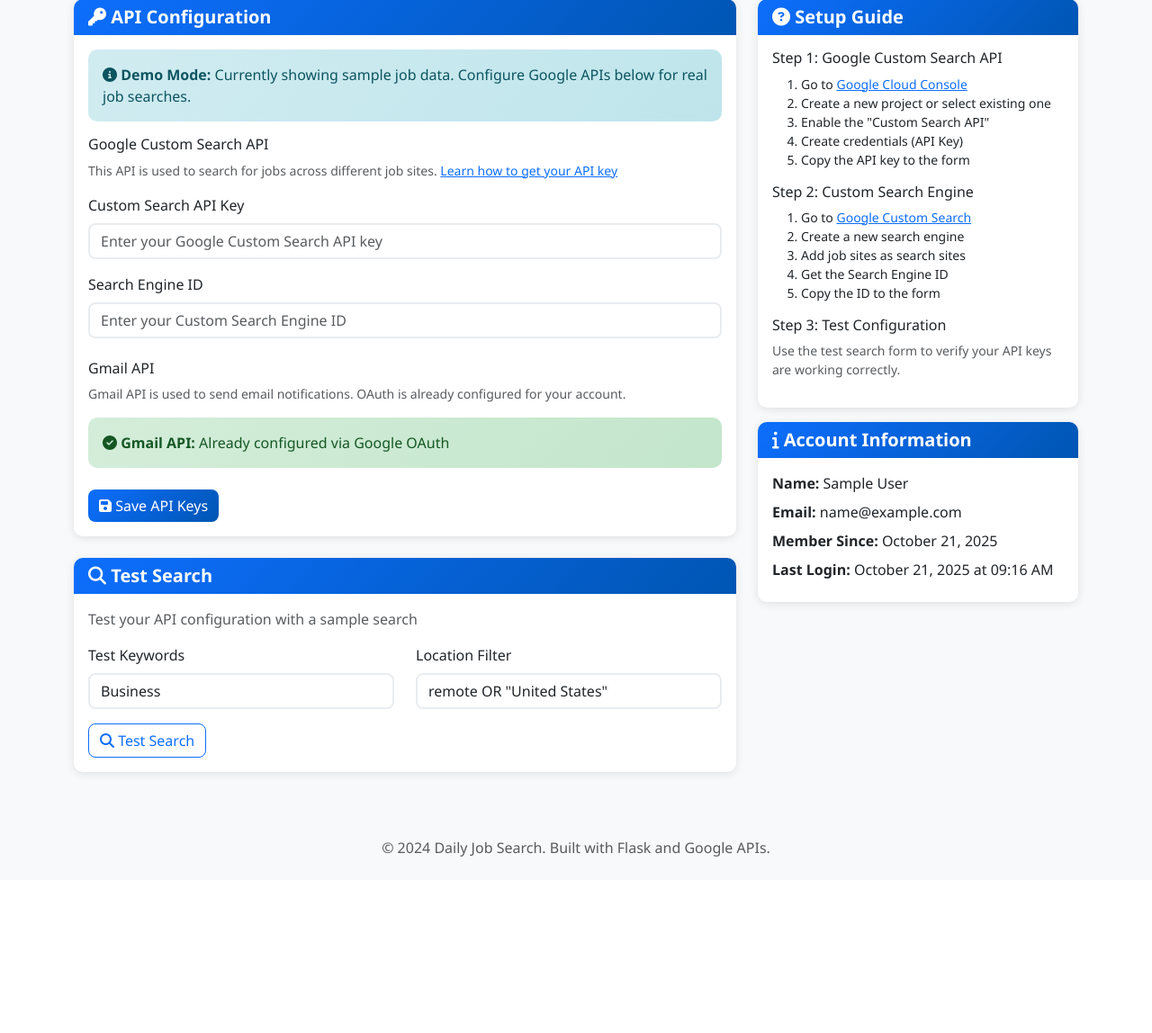
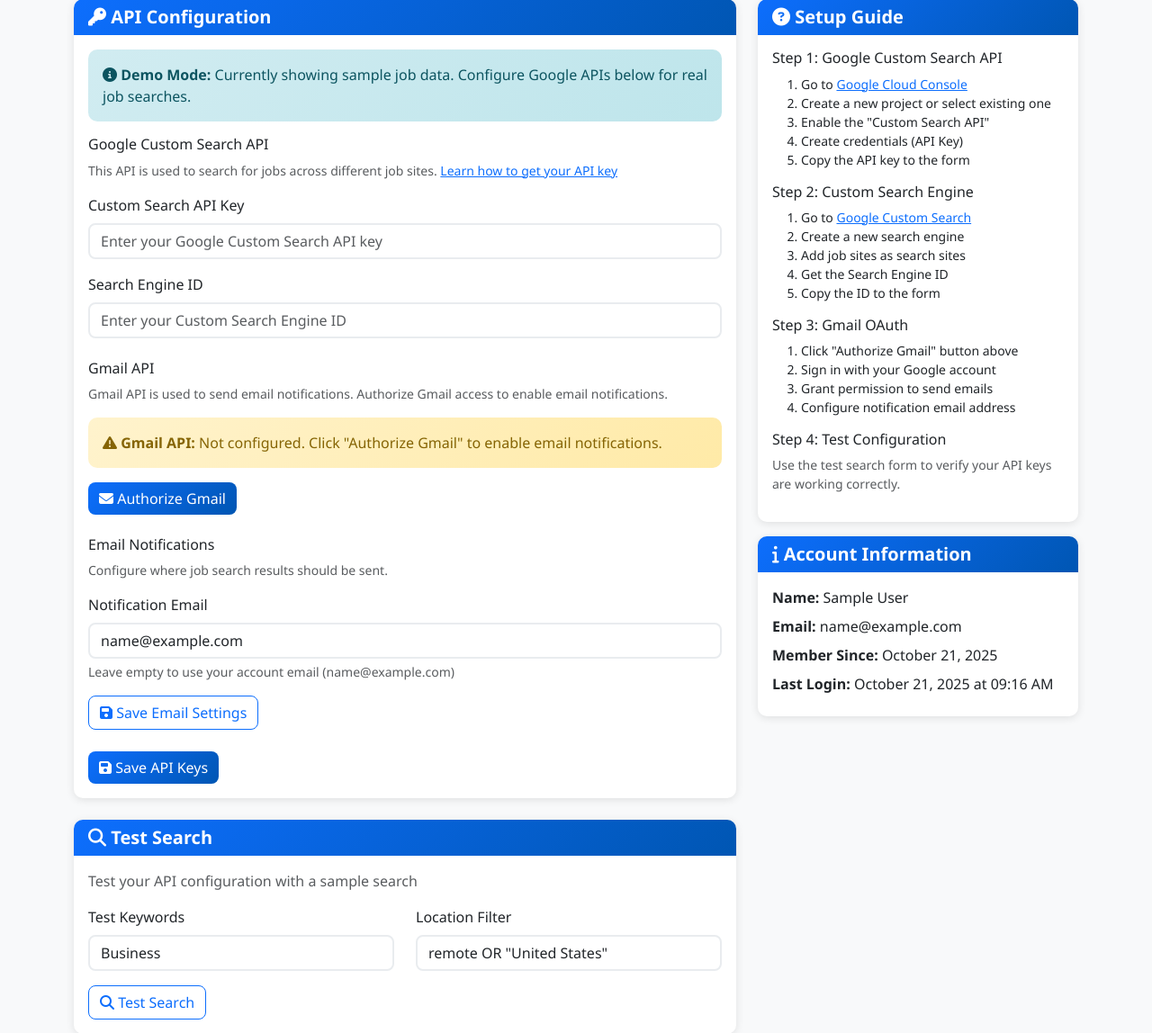
Before and after one commit to AYHD-youtube/daily-job-search, a Flask app: page /settings in a window 1280 px wide. Shown: the part 173-1321 px from the top of the page at 90% size. Before the commit the page ends 1125 px from the top, so only its background shows below. Run offline with Flask 3, Linux system fonts and the light colour scheme; the visitor is signed in with stand-in values (Sample User, id 1); some libraries are stand-ins or nearby versions.

Commit message:
feat(gmail): add Gmail OAuth flow, settings UI, email sending and test endpoint; docs updated

```diff
--- a/app.py
+++ b/app.py
@@ -47,8 +47,14 @@ GOOGLE_REDIRECT_URI = os.environ.get('GOOGLE_REDIRECT_URI', 'http://localhost:50
 SCOPES = [
     'https://www.googleapis.com/auth/userinfo.email',
     'https://www.googleapis.com/auth/userinfo.profile',
+    'https://www.googleapis.com/auth/customsearch'
+]
+
+# Gmail OAuth scopes
+GMAIL_SCOPES = [
     'https://www.googleapis.com/auth/gmail.send',
-    'https://www.googleapis.com/auth/customsearch'
+    'https://www.googleapis.com/auth/userinfo.email',
+    'https://www.googleapis.com/auth/userinfo.profile'
 ]
 
 # Database Models
@@ -59,6 +65,8 @@ class User(UserMixin, db.Model):
     password_hash = db.Column(db.String(128))
     google_id = db.Column(db.String(120), unique=True)
     google_credentials = db.Column(db.Text)  # JSON string of credentials
+    gmail_credentials = db.Column(db.Text)  # JSON string of Gmail OAuth credentials
+    notification_email = db.Column(db.String(120))  # Email address to send notifications to
     created_at = db.Column(db.DateTime, default=datetime.utcnow)
     last_login = db.Column(db.DateTime, default=datetime.utcnow)
 
@@ -160,6 +168,47 @@ def get_google_credentials(user):
         return creds
     except Exception as e:
         logger.error(f"Error getting credentials for user {user.id}: {e}")
+        return None
+
+def get_gmail_flow():
+    """Create Gmail OAuth flow"""
+    if not GOOGLE_CLIENT_ID or not GOOGLE_CLIENT_SECRET:
+        return None
+
+    flow = Flow.from_client_config(
+        {
+            "web": {
+                "client_id": GOOGLE_CLIENT_ID,
+                "client_secret": GOOGLE_CLIENT_SECRET,
+                "auth_uri": "https://accounts.google.com/o/oauth2/auth",
+                "token_uri": "https://oauth2.googleapis.com/token",
+                "redirect_uris": [GOOGLE_REDIRECT_URI]
+            }
+        },
+        scopes=GMAIL_SCOPES,
+        redirect_uri=GOOGLE_REDIRECT_URI
+    )
+    return flow
+
+def get_gmail_credentials(user):
+    """Get Gmail credentials for user"""
+    if not user.gmail_credentials:
+        return None
+
+    try:
+        creds_data = json.loads(user.gmail_credentials)
+        creds = Credentials.from_authorized_user_info(creds_data, GMAIL_SCOPES)
+
+        # Refresh if needed
+        if creds.expired and creds.refresh_token:
+            creds.refresh(google.auth.transport.requests.Request())
+            # Save refreshed credentials
+            user.gmail_credentials = creds.to_json()
+            db.session.commit()
+
+        return creds
+    except Exception as e:
+        logger.error(f"Error getting Gmail credentials for user {user.id}: {e}")
         return None
 
 def search_jobs_google_api(user, search_config):
@@ -410,9 +459,28 @@ def extract_job_site(url):
 def send_email_gmail_api(user, subject, content):
     """Send email using Gmail API"""
     try:
-        # For now, we'll use a simple approach without Gmail API
-        # In production, you'd need proper OAuth setup
-        logger.info(f"Email would be sent to {user.email}: {subject}")
+        # Get Gmail credentials
+        creds = get_gmail_credentials(user)
+        if not creds:
+            logger.error(f"No Gmail credentials for user {user.id}")
+            return False
+
+        # Get notification email (use user's email if not set)
+        recipient_email = user.notification_email or user.email
+
+        # Build Gmail service
+        service = build('gmail', 'v1', credentials=creds)
+
+        # Create message
+        message = create_message(user.email, recipient_email, subject, content)
+
+        # Send message
+        result = service.users().messages().send(
+            userId='me',
+            body={'raw': message}
+        ).execute()
+
+        logger.info(f"Email sent successfully to {recipient_email}: {result.get('id')}")
         return True
 
     except Exception as e:
@@ -773,6 +841,53 @@ def callback():
     flash('Login successful!', 'success')
     return redirect(url_for('dashboard'))
 
+@app.route('/gmail-auth')
+@login_required
+def gmail_auth():
+    """Start Gmail OAuth flow"""
+    flow = get_gmail_flow()
+    if not flow:
+        flash('Gmail OAuth not configured', 'error')
+        return redirect(url_for('settings'))
+
+    authorization_url, state = flow.authorization_url(
+        access_type='offline',
+        include_granted_scopes='true'
+    )
+
+    session['gmail_state'] = state
+    return redirect(authorization_url)
+
+@app.route('/gmail-callback')
+@login_required
+def gmail_callback():
+    """Handle Gmail OAuth callback"""
+    flow = get_gmail_flow()
+    if not flow:
+        flash('Gmail OAuth not configured', 'error')
+        return redirect(url_for('settings'))
+
+    try:
+        flow.fetch_token(authorization_response=request.url)
+
+        if not session.get('gmail_state') == request.args.get('state'):
+            flash('Invalid state parameter', 'error')
+            return redirect(url_for('settings'))
+
+        credentials = flow.credentials
+
+        # Save Gmail credentials
+        current_user.gmail_credentials = credentials.to_json()
+        db.session.commit()
+
+        flash('Gmail authorization successful! You can now send email notifications.', 'success')
+        return redirect(url_for('settings'))
+
+    except Exception as e:
+        logger.error(f"Gmail OAuth error: {e}")
+        flash('Gmail authorization failed. Please try again.', 'error')
+        return redirect(url_for('settings'))
+
 @app.route('/logout')
 @login_required
 def logout():
@@ -810,7 +925,14 @@ def settings():
     else:
         api_keys = {'custom_search_api_key': '', 'search_engine_id': ''}
 
-    return render_template('settings.html', api_keys=api_keys)
+    # Get Gmail status
+    gmail_configured = bool(current_user.gmail_credentials)
+    notification_email = current_user.notification_email or current_user.email
+
+    return render_template('settings.html',
+                         api_keys=api_keys,
+                         gmail_configured=gmail_configured,
+                         notification_email=notification_email)
 
 @app.route('/jobs')
 @login_required
@@ -852,6 +974,65 @@ def save_api_keys():
     db.session.commit()
 
     return jsonify({'success': True, 'message': 'API keys saved successfully'})
+
+@app.route('/api/save-email-settings', methods=['POST'])
+@login_required
+def save_email_settings():
+    data = request.get_json()
+
+    # Save notification email
+    current_user.notification_email = data.get('notification_email', '')
+    db.session.commit()
+
+    return jsonify({'success': True, 'message': 'Email settings saved successfully'})
+
+@app.route('/api/gmail-status')
+@login_required
+def gmail_status():
+    """Check Gmail OAuth status"""
+    has_gmail_creds = bool(current_user.gmail_credentials)
+    notification_email = current_user.notification_email or current_user.email
+
+    return jsonify({
+        'gmail_configured': has_gmail_creds,
+        'notification_email': notification_email
+    })
+
+@app.route('/api/test-email', methods=['POST'])
+@login_required
+def test_email():
+    """Send a test email to verify Gmail configuration"""
+    try:
+        # Get Gmail credentials
+        creds = get_gmail_credentials(current_user)
+        if not creds:
+            return jsonify({'success': False, 'message': 'Gmail not configured. Please authorize Gmail first.'}), 400
+
+        # Get notification email
+        recipient_email = current_user.notification_email or current_user.email
+
+        # Create test email content
+        subject = "Daily Job Search - Test Email"
+        content = f"""
+        <h2>Test Email from Daily Job Search</h2>
+        <p>This is a test email to verify that your Gmail OAuth configuration is working correctly.</p>
+        <p><strong>Recipient:</strong> {recipient_email}</p>
+        <p><strong>Sent at:</strong> {datetime.now().strftime('%Y-%m-%d %H:%M:%S')}</p>
+        <hr>
+        <p><small>If you received this email, your Gmail OAuth setup is working correctly!</small></p>
+        """
+
+        # Send test email
+        success = send_email_gmail_api(current_user, subject, content)
+
+        if success:
+            return jsonify({'success': True, 'message': f'Test email sent successfully to {recipient_email}'})
+        else:
+            return jsonify({'success': False, 'message': 'Failed to send test email'}), 500
+
+    except Exception as e:
+        logger.error(f"Test email error: {e}")
+        return jsonify({'success': False, 'message': f'Error sending test email: {str(e)}'}), 500
 
 @app.route('/api/search-configs', methods=['GET', 'POST'])
 @login_required
--- a/templates/settings.html
+++ b/templates/settings.html
@@ -49,13 +49,48 @@
                         <h6>Gmail API</h6>
                         <p class="text-muted small">
                             Gmail API is used to send email notifications.
-                            OAuth is already configured for your account.
+                            Authorize Gmail access to enable email notifications.
                         </p>
 
+                        {% if gmail_configured %}
                         <div class="alert alert-success">
                             <i class="fas fa-check-circle"></i>
-                            <strong>Gmail API:</strong> Already configured via Google OAuth
+                            <strong>Gmail API:</strong> Configured and ready to send emails
                         </div>
+                        {% else %}
+                        <div class="alert alert-warning">
+                            <i class="fas fa-exclamation-triangle"></i>
+                            <strong>Gmail API:</strong> Not configured. Click "Authorize Gmail" to enable email notifications.
+                        </div>
+                        <a href="/gmail-auth" class="btn btn-primary">
+                            <i class="fas fa-envelope"></i> Authorize Gmail
+                        </a>
+                        {% endif %}
+                    </div>
+
+                    <div class="mb-4">
+                        <h6>Email Notifications</h6>
+                        <p class="text-muted small">
+                            Configure where job search results should be sent.
+                        </p>
+
+                        <div class="mb-3">
+                            <label for="notificationEmail" class="form-label">Notification Email</label>
+                            <input type="email" class="form-control" id="notificationEmail"
+                                   value="{{ notification_email }}"
+                                   placeholder="Enter email address for notifications">
+                            <div class="form-text">Leave empty to use your account email ({{ current_user.email }})</div>
+                        </div>
+
+                        <button type="button" class="btn btn-outline-primary" onclick="saveEmailSettings()">
+                            <i class="fas fa-save"></i> Save Email Settings
+                        </button>
+
+                        {% if gmail_configured %}
+                        <button type="button" class="btn btn-outline-success ms-2" onclick="sendTestEmail()">
+                            <i class="fas fa-paper-plane"></i> Send Test Email
+                        </button>
+                        {% endif %}
                     </div>
 
                     <button type="submit" class="btn btn-primary">
@@ -126,7 +161,15 @@
                     <li>Copy the ID to the form</li>
                 </ol>
 
-                <h6>Step 3: Test Configuration</h6>
+                <h6>Step 3: Gmail OAuth</h6>
+                <ol class="small">
+                    <li>Click "Authorize Gmail" button above</li>
+                    <li>Sign in with your Google account</li>
+                    <li>Grant permission to send emails</li>
+                    <li>Configure notification email address</li>
+                </ol>
+
+                <h6>Step 4: Test Configuration</h6>
                 <p class="small text-muted">
                     Use the test search form to verify your API keys are working correctly.
                 </p>
@@ -272,6 +315,55 @@ function displayTestResults(jobs) {
     testResults.innerHTML = html;
 }
 
+function saveEmailSettings() {
+    const notificationEmail = document.getElementById('notificationEmail').value;
+
+    fetch('/api/save-email-settings', {
+        method: 'POST',
+        headers: {
+            'Content-Type': 'application/json',
+        },
+        body: JSON.stringify({
+            notification_email: notificationEmail
+        })
+    })
+    .then(response => response.json())
+    .then(data => {
+        if (data.success) {
+            showAlert('Email settings saved successfully!', 'success');
+        } else {
+            showAlert('Error: ' + data.message, 'danger');
+        }
+    })
+    .catch(error => {
+        showAlert('Error saving email settings: ' + error, 'danger');
+    });
+}
+
+function sendTestEmail() {
+    if (!confirm('Send a test email to verify Gmail configuration?')) {
+        return;
+    }
+
+    fetch('/api/test-email', {
+        method: 'POST',
+        headers: {
+            'Content-Type': 'application/json',
+        }
+    })
+    .then(response => response.json())
+    .then(data => {
+        if (data.success) {
+            showAlert(data.message, 'success');
+        } else {
+            showAlert('Error: ' + data.message, 'danger');
+        }
+    })
+    .catch(error => {
+        showAlert('Error sending test email: ' + error, 'danger');
+    });
+}
+
 function showAlert(message, type) {
     const alertDiv = document.createElement('div');
     alertDiv.className = `alert alert-${type} alert-dismissible fade show`;
```
Also changed, not shown: GMAIL_OAUTH_SETUP.md (added, +113 -0 lines), README.md.
